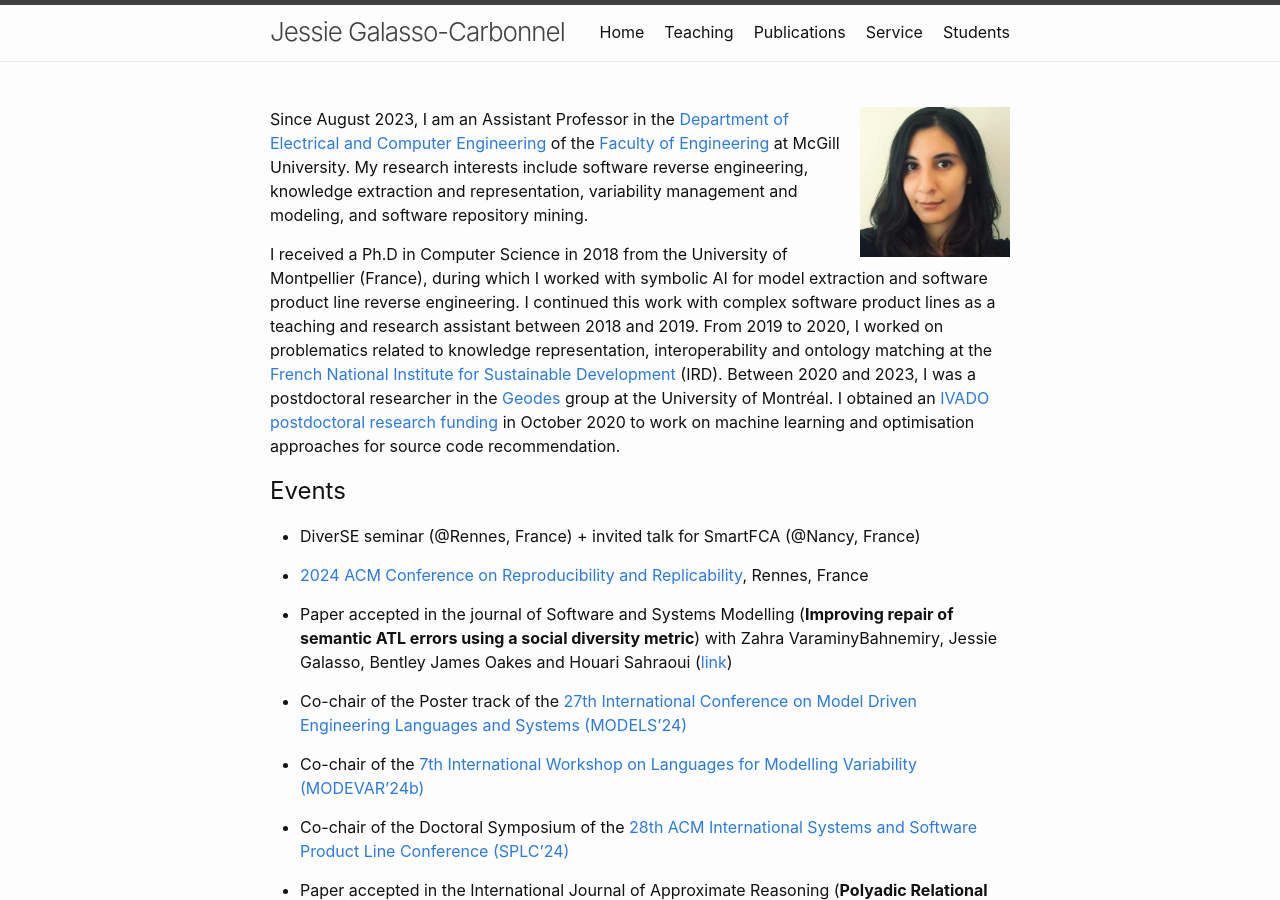
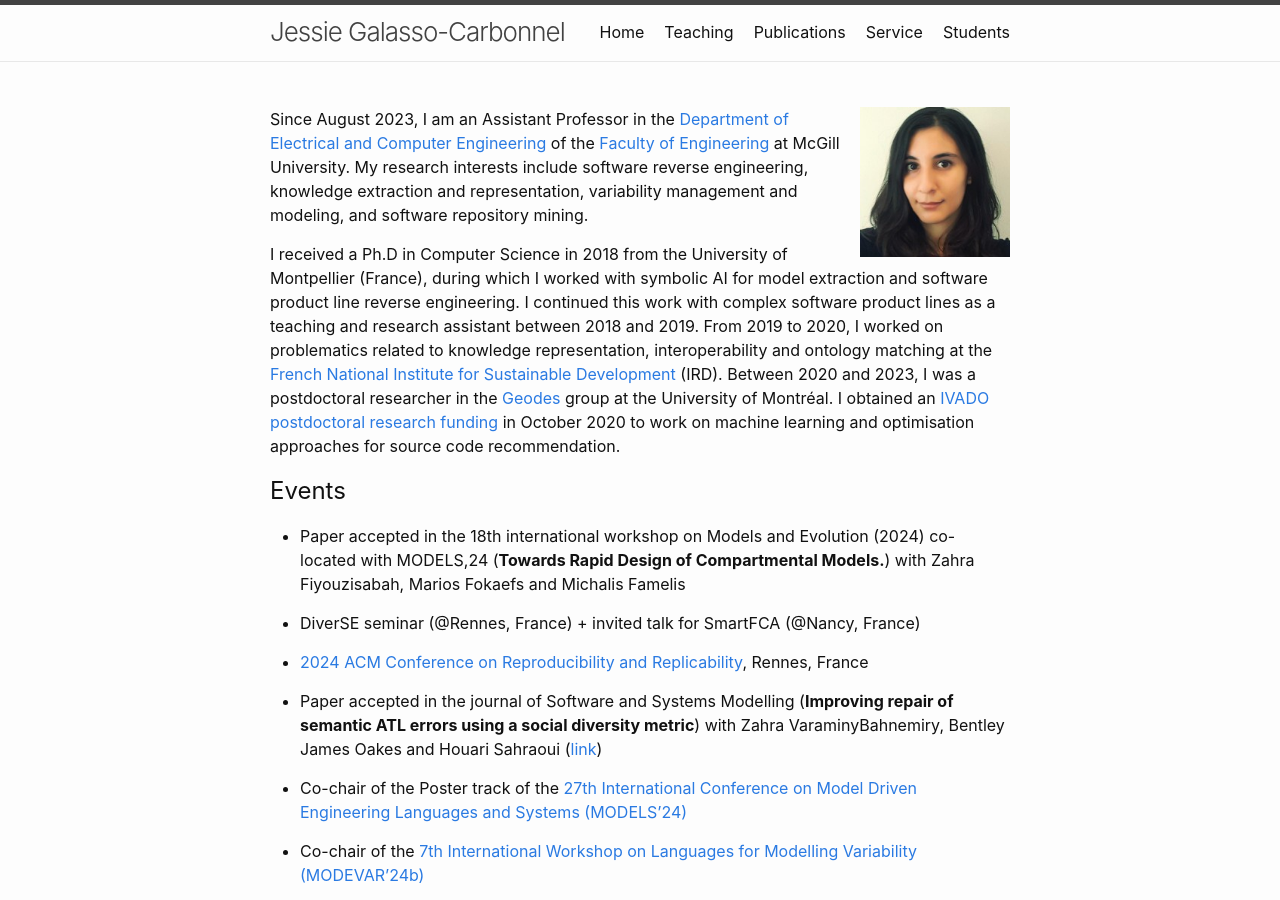
Before and after one commit to jgalasso/jgalasso.github.io, a Jekyll site: the page built from index.markdown, in a window 1280 px wide and 900 px high. Built offline with Jekyll 4.4.1, drawn with Linux system fonts in a browser that asks for light colours.

Commit message:
Update index.markdown

```diff
--- a/index.markdown
+++ b/index.markdown
@@ -16,11 +16,13 @@ Between 2020 and 2023, I was a postdoctoral researcher in the [Geodes](http://ge
 
 ## Events
 
+* Paper accepted in the 18th  international workshop on Models and Evolution (2024) co-located with MODELS,24 (__Towards Rapid Design of Compartmental Models.__) with  Zahra Fiyouzisabah, Marios Fokaefs and Michalis Famelis
+
 * DiverSE seminar (@Rennes, France) + invited talk for SmartFCA (@Nancy, France)
 
 * [2024 ACM Conference on Reproducibility and Replicability](https://acm-rep.github.io/2024/), Rennes, France
 
-* Paper accepted in the journal of Software and Systems Modelling (__Improving repair of semantic ATL errors using a social diversity metric__) with Zahra VaraminyBahnemiry, Jessie Galasso, Bentley James Oakes and Houari Sahraoui ([link](https://link.springer.com/article/10.1007/s10270-024-01170-4))
+* Paper accepted in the journal of Software and Systems Modelling (__Improving repair of semantic ATL errors using a social diversity metric__) with Zahra VaraminyBahnemiry, Bentley James Oakes and Houari Sahraoui ([link](https://link.springer.com/article/10.1007/s10270-024-01170-4))
 
 * Co-chair of the Poster track of the [27th International Conference on Model Driven Engineering Languages and Systems (MODELS'24)](https://conf.researchr.org/home/models-2024)
 
```
